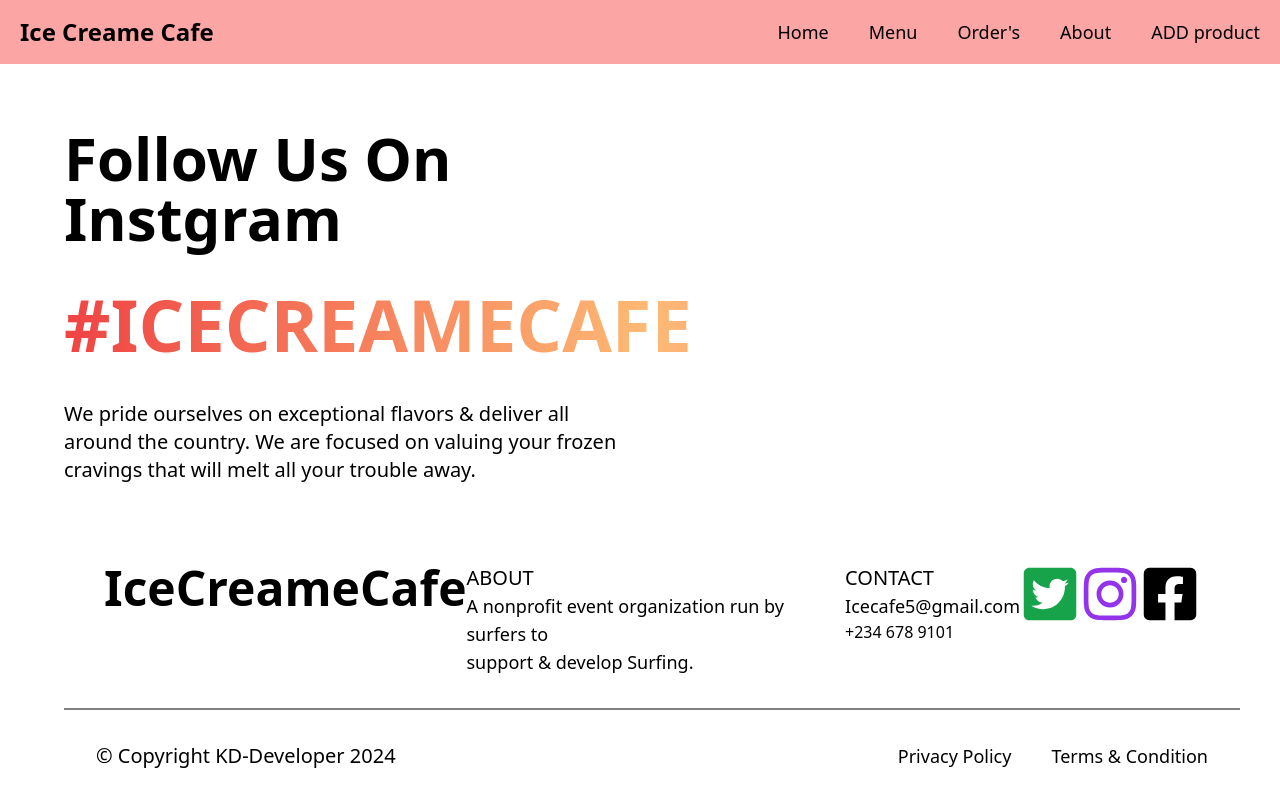
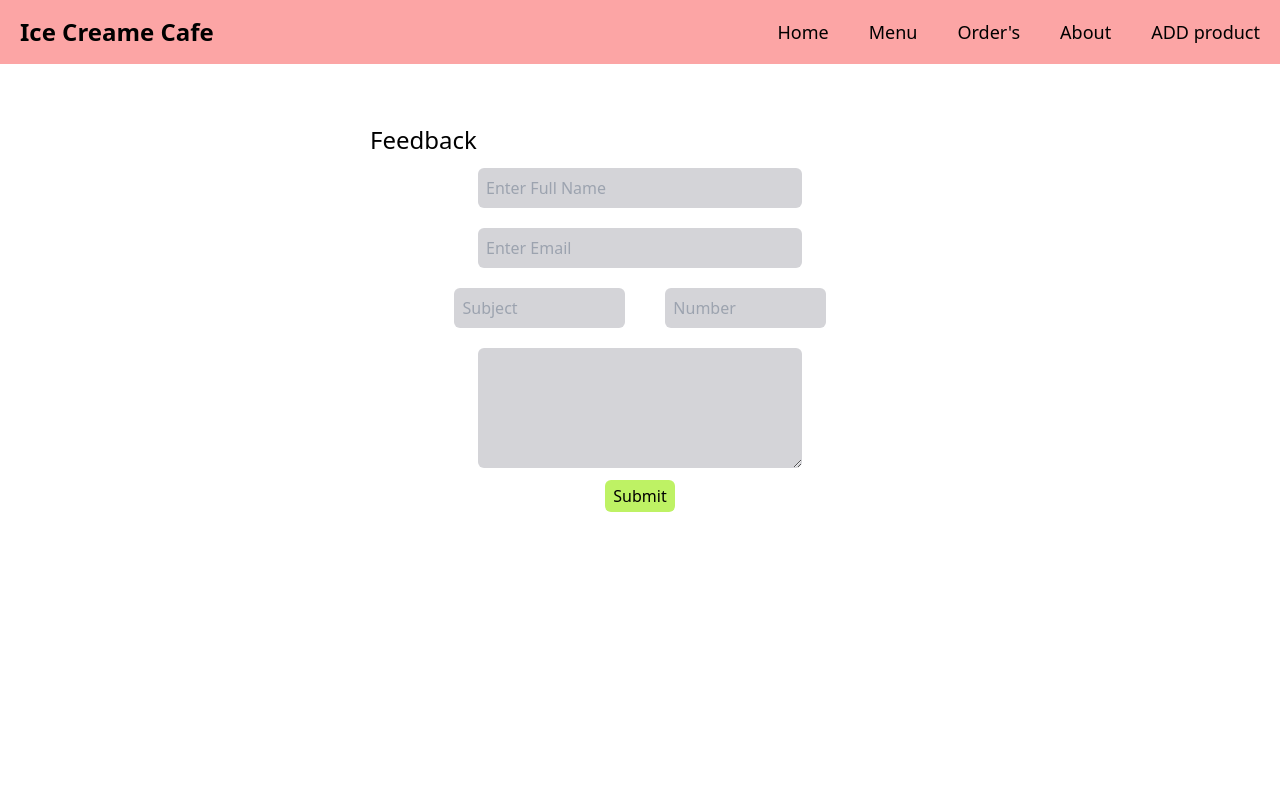
Before and after one commit to krushnaKD/Bill-Project-using-React, a React (Vite) app: page /feedback in a window 1280 px wide. Shown: the top 800 px of the page. Built offline with nearby package versions, Linux system fonts and the light colour scheme.

Commit message:
made feedback form

```diff
--- a/src/App.jsx
+++ b/src/App.jsx
@@ -11,6 +11,7 @@ import Details from "./Components/Details";
 import { CartContext } from "./Context/CartContext";
 import Footer from "./Components/Footer";
 import Creat from "./Components/Creat";
+import Feedback from "./Components/Feedback";
 function App({ set }) {
 
 
@@ -33,6 +34,8 @@ function App({ set }) {
         <Route path="/Menu" element={<Menu />} />
         <Route path="/order" element={<Order />} />
         <Route path="/creat" element={<Creat />} />
+        <Route path="/feedback" element={<Feedback />} />
+
 
       </Routes>
       <Footer/>
--- /dev/null
+++ b/src/Components/Feedback.jsx
@@ -0,0 +1,23 @@
+import React from 'react'
+
+const Feedback = () => {
+  return (
+    <div className='w-full h-screen p-5 flex flex-col items-center'>
+        <div className='flex flex-col w-[50%]  p-10'>
+      <h1 className='text-2xl mb-3'>Feedback</h1>
+      <form action="" className='flex flex-col items-center'>
+        <input className='bg-zinc-300 rounded-md m-auto w-[60%] py-2 mb-5 p-2' type="text" placeholder='Enter Full Name' />
+        <input className='bg-zinc-300 rounded-md m-auto w-[60%] py-2 mb-5 p-2' type="email " placeholder='Enter Email' />
+        <div className='flex gap-10 justify-center'>
+        <input className='bg-zinc-300 rounded-md  w-[32%] py-2 mb-5 p-2' type="text" placeholder='Subject' />
+        <input className='bg-zinc-300 rounded-md  w-[30%] py-2 mb-5 p-2' type="number" placeholder='Number' />
+        </div>
+        <textarea  className="bg-zinc-300 rounded-md w-[60%]" rows={5} name="" id=""></textarea>
+        <button className='bg-lime-300 px-2 py-1 mt-3 rounded-md hover:bg-red-400'>Submit</button>
+      </form>
+      </div>
+    </div>
+  )
+}
+
+export default Feedback
--- a/src/Components/Footer.jsx
+++ b/src/Components/Footer.jsx
@@ -2,6 +2,7 @@ import React from "react";
 import { FaTwitterSquare } from "react-icons/fa";
 import { FaInstagram } from "react-icons/fa";
 import { FaFacebookSquare } from "react-icons/fa";
+import { Link } from "react-router-dom";
 const Footer = () => {
   return (
     <div className="w-full h-screen pt-16 pl-16 pr-10">
@@ -49,6 +50,7 @@ const Footer = () => {
       <div className="flex justify-between gap-10">
         <h2 className="text-lg cursor-pointer hover:text-orange-500">Privacy Policy</h2>
         <h2 className="text-lg cursor-pointer hover:text-orange-500">Terms & Condition</h2>
+        <Link to="/feedback" className="text-lg cursor-pointer hover:text-orange-500">Feedback</Link >
 
       </div>
         </div>
```
